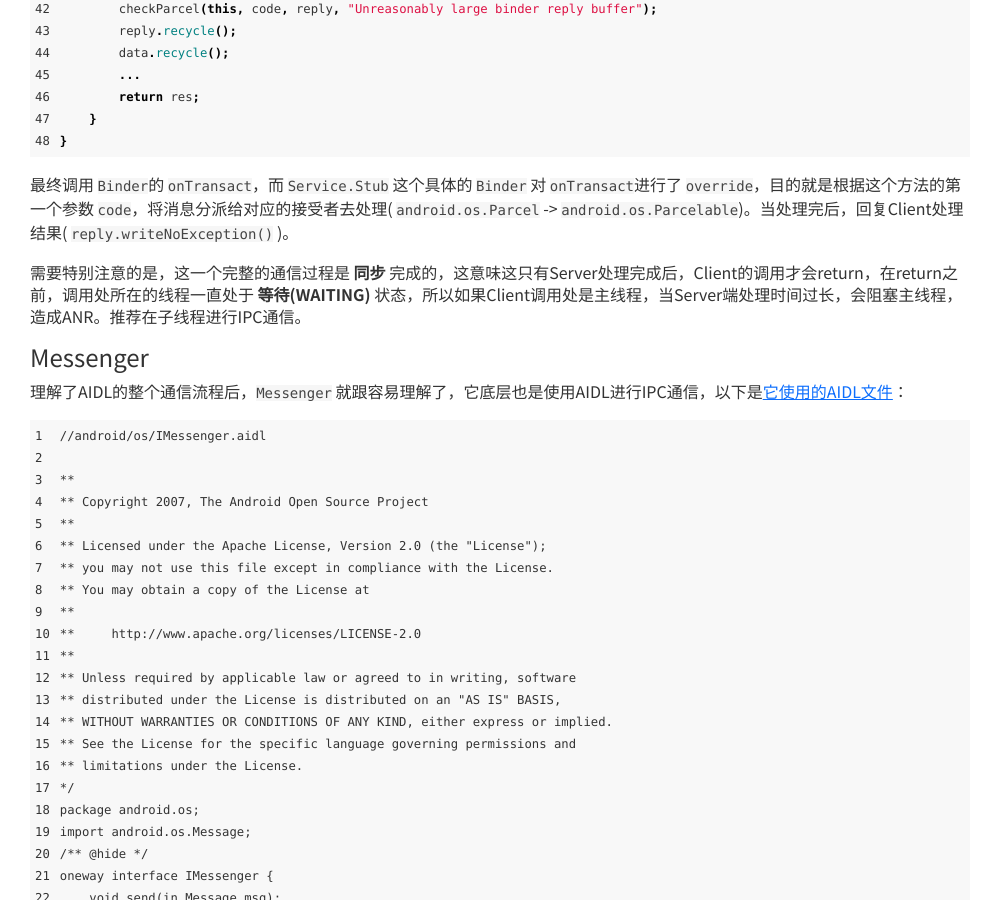
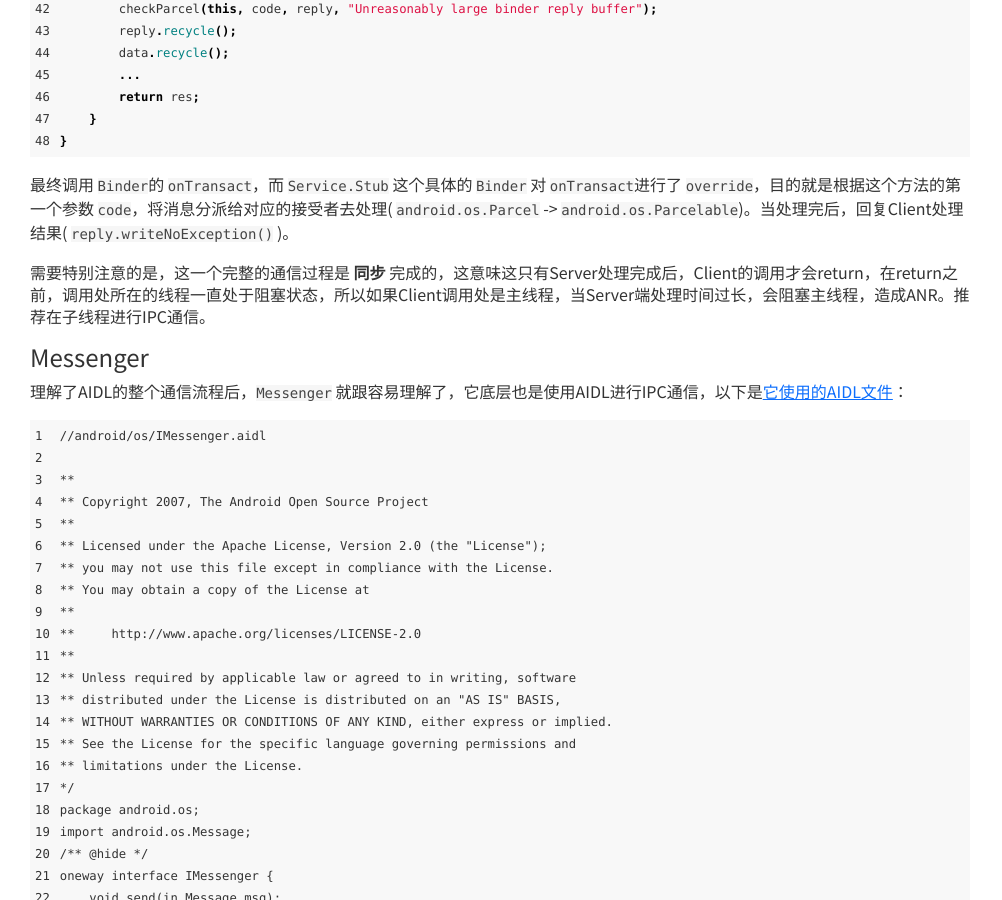
Before and after one commit to nikeorever/nikeorever.github.io, a Jekyll site: the page built from _posts/2020-10-21-android-ipc.md, in a window 1280 px wide and 900 px high, scrolled down 12581 px. Shown: the whole window, without its empty margins (0-1002 px from the left). Built offline with Jekyll 4.4.1, drawn with Linux system fonts in a browser that asks for light colours.

Commit message:
Deploy blog

```diff
--- a/_posts/2020-10-21-android-ipc.md
+++ b/_posts/2020-10-21-android-ipc.md
@@ -611,7 +611,7 @@
 
 最终调用 `Binder`的 `onTransact`，而 `Service.Stub` 这个具体的 `Binder` 对 `onTransact`进行了 `override`，目的就是根据这个方法的第一个参数 `code`，将消息分派给对应的接受者去处理( `android.os.Parcel` -> `android.os.Parcelable`)。当处理完后，回复Client处理结果( `reply.writeNoException()` )。
 
-需要特别注意的是，这一个完整的通信过程是 **同步** 完成的，这意味这只有Server处理完成后，Client的调用才会return，在return之前，调用处所在的线程一直处于 **等待(WAITING)** 状态，所以如果Client调用处是主线程，当Server端处理时间过长，会阻塞主线程，造成ANR。推荐在子线程进行IPC通信。
+需要特别注意的是，这一个完整的通信过程是 **同步** 完成的，这意味这只有Server处理完成后，Client的调用才会return，在return之前，调用处所在的线程一直处于阻塞状态，所以如果Client调用处是主线程，当Server端处理时间过长，会阻塞主线程，造成ANR。推荐在子线程进行IPC通信。
 
 #### Messenger
 
```
